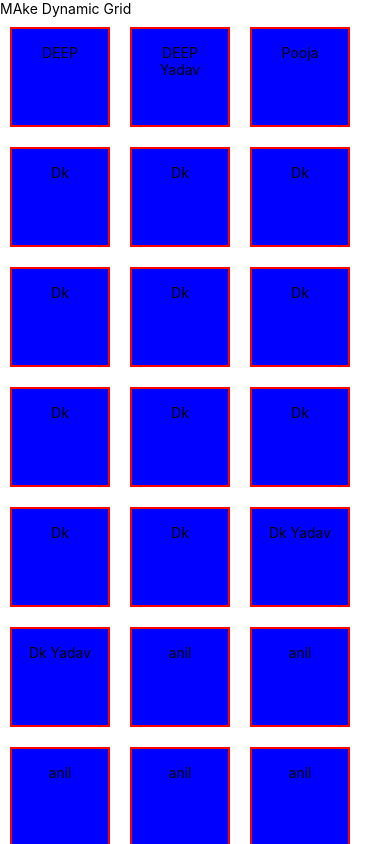
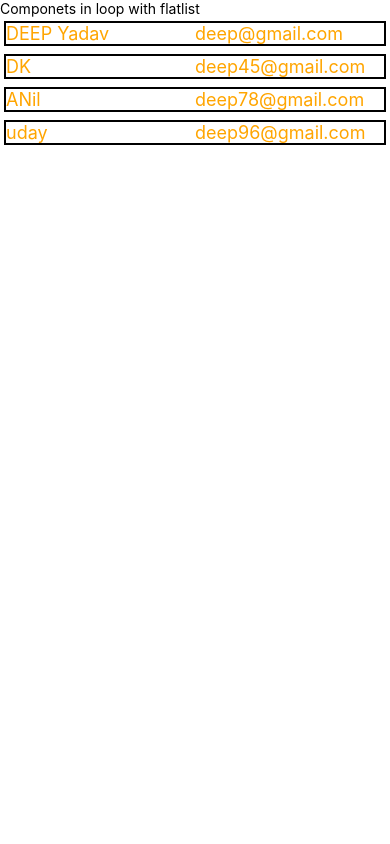
Before and after one commit to deep1524/ReactNative, a React Native app: screen / in a window 390 px wide. Built offline with nearby package versions, Linux system fonts and the light colour scheme.

Commit message:
components loop

```diff
--- a/App.js
+++ b/App.js
@@ -12,6 +12,7 @@ import User from './components/flatlist';
 import Basic from './components/basic';
 import Custom from './components/custom';
 import MakeGrid from './components/MakeGrid';
+import Componentswithfaltlist from './components/Componentswithfaltlist';
 
 function App() {
   return (
@@ -19,7 +20,8 @@ function App() {
       {/* <Basic />
       <User />
       <Custom /> */}
-      <MakeGrid />
+       {/* <MakeGrid /> */}
+      <Componentswithfaltlist/>
     </>
   );
 }
--- /dev/null
+++ b/components/Componentswithfaltlist.jsx
@@ -0,0 +1,52 @@
+import React from 'react';
+import {FlatList, StyleSheet, Text, View} from 'react-native';
+const user = [
+  {
+    id: 1,
+    name: 'DEEP Yadav',
+    email: 'deep@gmail.com',
+  },
+  {
+    id: 2,
+    name: 'DK',
+    email: 'deep45@gmail.com',
+  },
+  {
+    id: 3,
+    name: 'ANil',
+    email: 'deep78@gmail.com',
+  },
+  {
+    id: 4,
+    name: 'uday',
+    email: 'deep96@gmail.com',
+  },
+];
+const Componentswithfaltlist = () => {
+  return (
+    <View>
+      <Text>Componets in loop with flatlist</Text>
+      <FlatList data={user} renderItem={({item}) => (<UserData item={item} />)} />
+    </View>
+  );
+};
+
+const UserData = props => {
+  const item = props.item;
+  return (
+    <View style={styles.box}>
+      <Text style={styles.item}>{item.name}</Text>
+      <Text style={styles.item}>{item.email}</Text>
+    </View>
+  );
+};
+const styles = StyleSheet.create({
+  box: {flexDirection: 'row', borderWidth: 2, borderColor: 'black', margin: 4},
+  item: {
+    fontSize: 18,
+    color: 'orange',
+    flex: 1,
+  },
+});
+
+export default Componentswithfaltlist;
```
